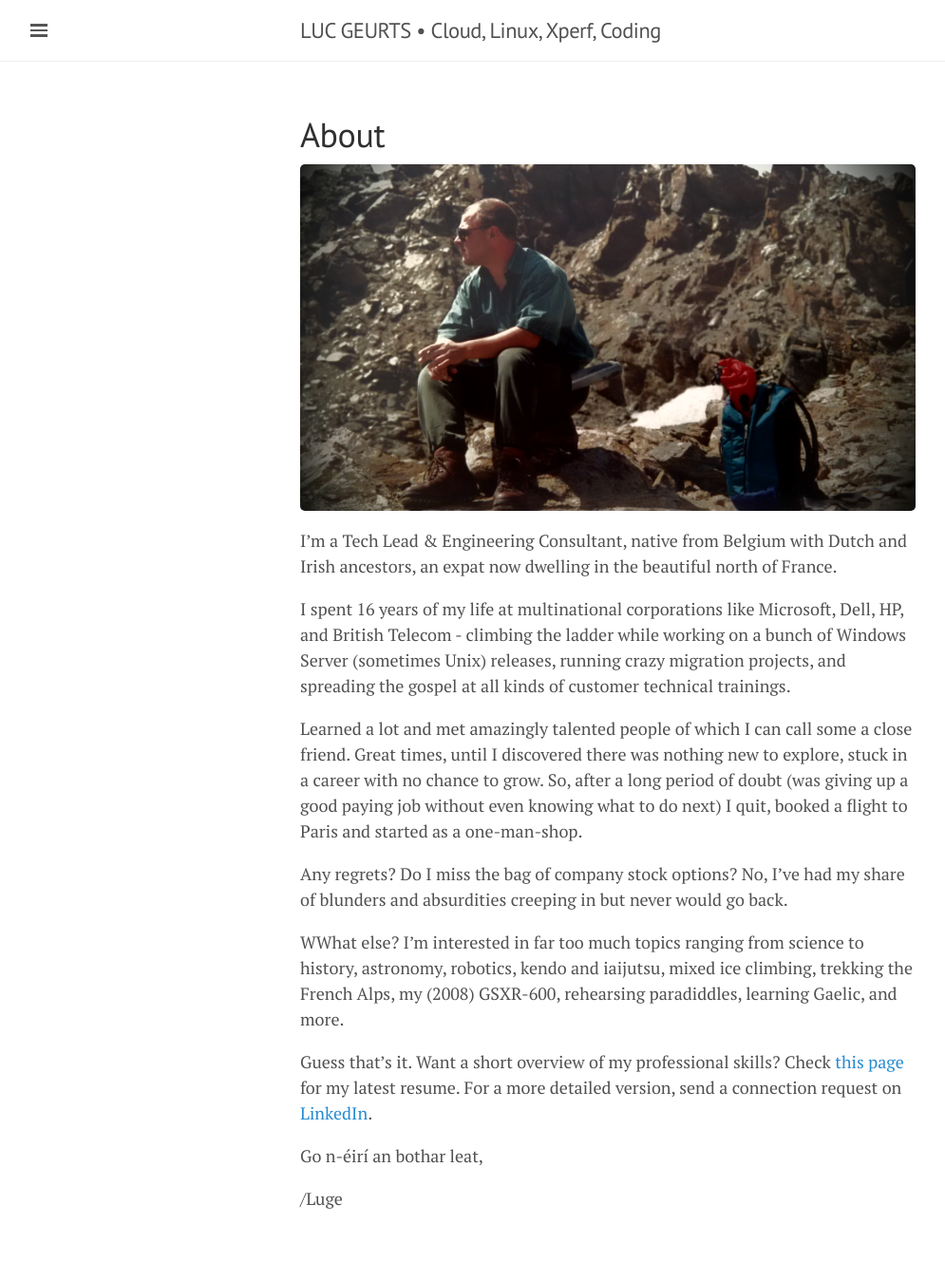
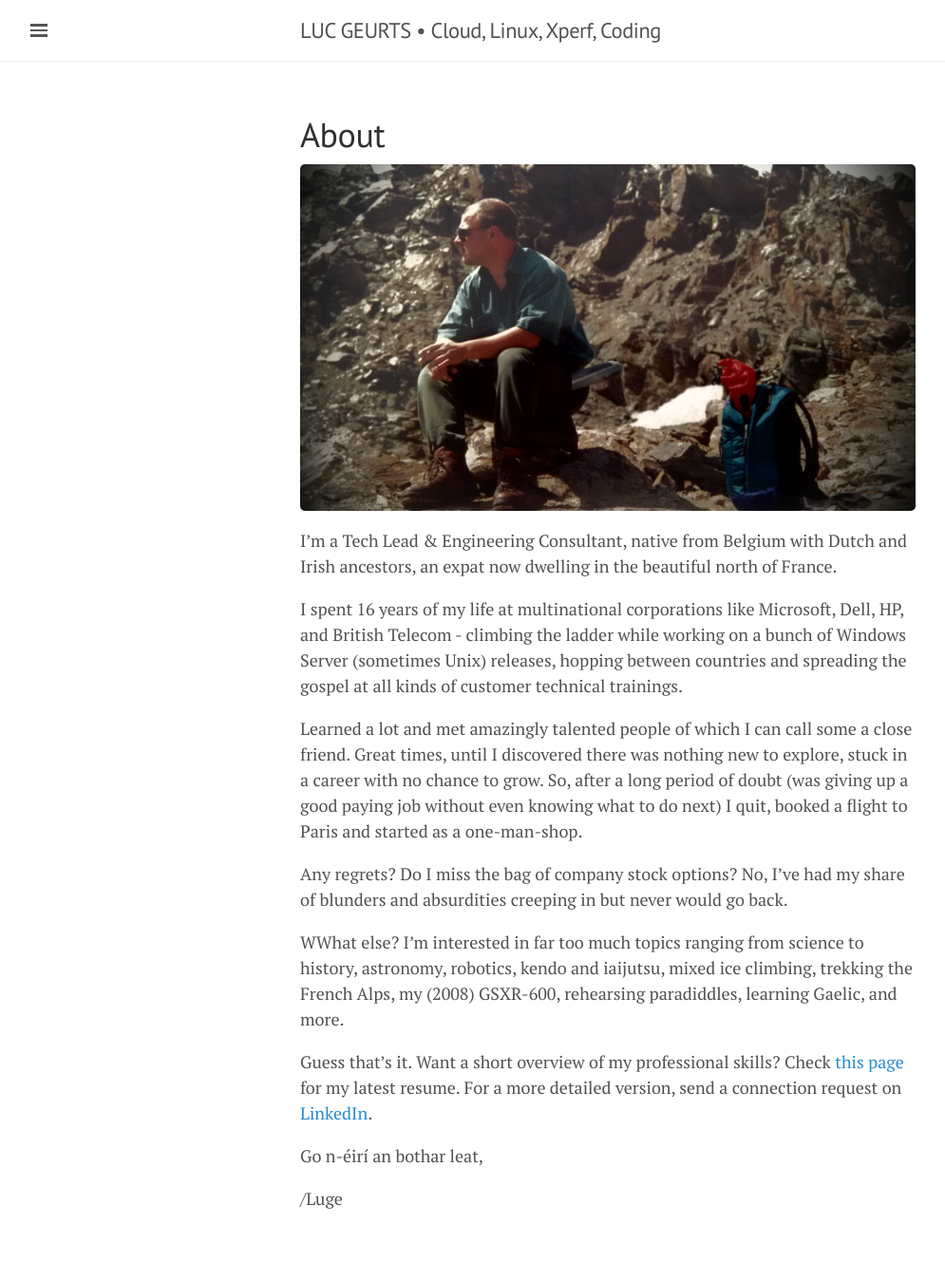
Before and after one commit to lgeurts/lgeurts.github.io, a Jekyll site: the page built from about.md, in a window 1280 px wide. Shown: the whole page at 95% size, without its empty margins (0-995 px from the left). Built offline with Jekyll 4.4.1, drawn with Linux system fonts in a browser that asks for light colours; nearby versions of some CDN libraries.

Commit message:
Update about.md

```diff
--- a/about.md
+++ b/about.md
@@ -7,7 +7,7 @@ title: About
 
 I’m a Tech Lead & Engineering Consultant, native from Belgium with Dutch and Irish ancestors, an expat now dwelling in the beautiful north of France.
 
-I spent 16 years of my life at multinational corporations like Microsoft, Dell, HP, and British Telecom - climbing the ladder while working on a bunch of Windows Server (sometimes Unix) releases, running crazy migration projects, and spreading the gospel at all kinds of customer technical trainings.
+I spent 16 years of my life at multinational corporations like Microsoft, Dell, HP, and British Telecom - climbing the ladder while working on a bunch of Windows Server (sometimes Unix) releases, hopping between countries and spreading the gospel at all kinds of customer technical trainings.
 
 Learned a lot and met amazingly talented people of which I can call some a close friend. Great times, until I discovered there was nothing new to explore, stuck in a career with no chance to grow. So, after a long period of doubt (was giving up a good paying job without even knowing what to do next) I quit, booked a flight to Paris and started as a one-man-shop.
 
```
